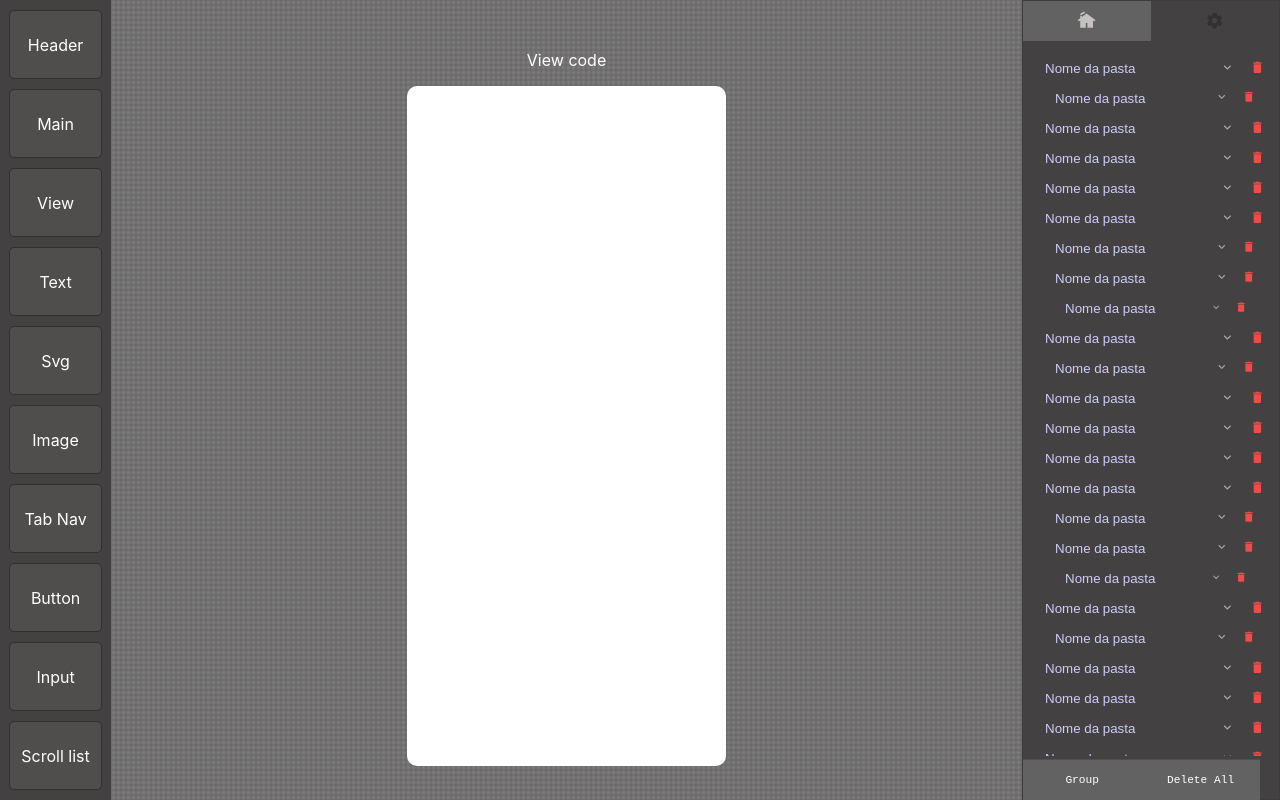
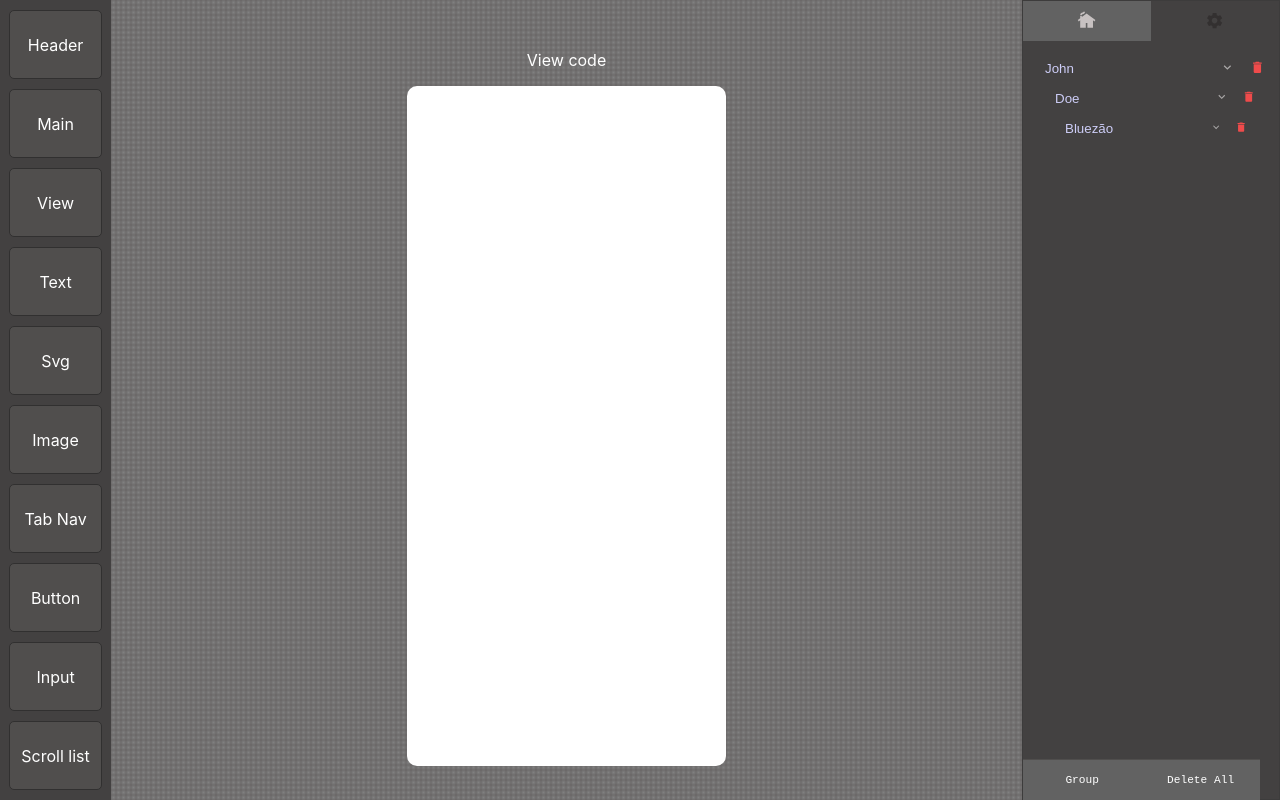
Before and after one commit to GabrielDavid1/GDTools, a Next.js app: page / in a window 1280 px wide. Built offline with nearby package versions, Linux system fonts and the light colour scheme.

Commit message:
delete function has implements

```diff
--- a/components/Settings/Tree/List/index.tsx
+++ b/components/Settings/Tree/List/index.tsx
@@ -1,21 +1,27 @@
 //React
 import React, { useState } from 'react';
+import { useFuncs } from '../../../../contexts/Functionalities';
+import { Funcs } from '../../../../types/Funcs';
 
 interface Props {
+  id:string;
+  nodes:Funcs;
   inputName:string;
   setInputName: React.Dispatch<React.SetStateAction<string>>;
   children?: React.ReactNode;
 }
 
 export default function ElementList ({
+  id,
+  nodes,
   inputName,
   setInputName,
-  children
+  children,
 }:Props){
-
- return (
+  const { deleteNode } = useFuncs();
+  return (
     <div className="element-list">
-      <div className="content">
+      <div className="content" onClick={() => {deleteNode(nodes)}}>
         <input type="text" value={inputName} onChange={(e) => setInputName(e.target.value)}/>
         <div className="actions">
           <a>
--- a/components/Settings/Tree/index.tsx
+++ b/components/Settings/Tree/index.tsx
@@ -1,132 +1,37 @@
 //React
-import React, { useState } from 'react';
+import React, { useCallback, useState } from 'react';
+
+//Contexts
+import { useFuncs } from '../../../contexts/Functionalities';
+import { Funcs } from '../../../types/Funcs';
 
 //Components
 import ElementList from './List';
 
 export default function Tree (){
- const [inputName, setInputName] = useState<string>('Nome da pasta');
- return (
-    <div className="tree-list">
+  const [inputName, setInputName] = useState<string>('Nome da pasta');
+
+  const { funcs } = useFuncs();
+
+  const renderTree = useCallback((nodes:Funcs, setInputName: React.Dispatch<React.SetStateAction<string>>) => (
+    ((nodes !== undefined )) && (
       <ElementList
-        inputName={inputName}
+        nodes={nodes}
+        key={nodes.id}
+        id={nodes.id}
+        inputName={nodes.name}
         setInputName={setInputName}
       >
-         <ElementList
-            inputName={inputName}
-            setInputName={setInputName}
-         />
+        {Array.isArray(nodes.children)
+          ? nodes.children.map((node) => renderTree(node, setInputName))
+          : null}
       </ElementList>
-      <ElementList
-        inputName={inputName}
-        setInputName={setInputName}
-      />
-      <ElementList
-        inputName={inputName}
-        setInputName={setInputName}
-      />
-      <ElementList
-        inputName={inputName}
-        setInputName={setInputName}
-      />
-      <ElementList
-        inputName={inputName}
-        setInputName={setInputName}
-      >
-         <ElementList
-            inputName={inputName}
-            setInputName={setInputName}
-         />
-         <ElementList
-            inputName={inputName}
-            setInputName={setInputName}
-         >
-           <ElementList
-            inputName={inputName}
-            setInputName={setInputName}
-           />
-         </ElementList>
-      </ElementList>
-      <ElementList
-        inputName={inputName}
-        setInputName={setInputName}
-      >
-         <ElementList
-            inputName={inputName}
-            setInputName={setInputName}
-         />
-      </ElementList>
-      <ElementList
-        inputName={inputName}
-        setInputName={setInputName}
-      />
-      <ElementList
-        inputName={inputName}
-        setInputName={setInputName}
-      />
-      <ElementList
-        inputName={inputName}
-        setInputName={setInputName}
-      />
+    )
+  ), [funcs]);
 
-      <ElementList
-        inputName={inputName}
-        setInputName={setInputName}
-      >
-         <ElementList
-            inputName={inputName}
-            setInputName={setInputName}
-         />
-         <ElementList
-            inputName={inputName}
-            setInputName={setInputName}
-         >
-           <ElementList
-                inputName={inputName}
-                setInputName={setInputName}
-           />
-         </ElementList>
-      </ElementList>
-
-      <ElementList
-        inputName={inputName}
-        setInputName={setInputName}
-      >
-         <ElementList
-            inputName={inputName}
-            setInputName={setInputName}
-         />
-      </ElementList>
-      <ElementList
-        inputName={inputName}
-        setInputName={setInputName}
-      />
-      <ElementList
-        inputName={inputName}
-        setInputName={setInputName}
-      />
-      <ElementList
-        inputName={inputName}
-        setInputName={setInputName}
-      />
-      <ElementList
-        inputName={inputName}
-        setInputName={setInputName}
-      >
-         <ElementList
-            inputName={inputName}
-            setInputName={setInputName}
-         />
-         <ElementList
-            inputName={inputName}
-            setInputName={setInputName}
-         >
-           <ElementList
-            inputName={inputName}
-            setInputName={setInputName}
-           />
-         </ElementList>
-      </ElementList>
+  return (
+    <div className="tree-list">
+      {renderTree(funcs[0], setInputName)}
     </div>
- )
+  );
 }
--- a/contexts/Functionalities.tsx
+++ b/contexts/Functionalities.tsx
@@ -1,13 +1,20 @@
-import React, {
+  //React
+  import React, {
     createContext,
     useState,
     useContext,
-    ReactNode
+    ReactNode,
+    useEffect
   } from "react";
 
+  //Types
+  import { Funcs } from "../types/Funcs";
+
   type FunctionalitiesContextData = {
-    funcs: boolean;
-    setFuncs: (param: boolean) => void;
+    funcs: Funcs[];
+    setFuncs: (param: Funcs[]) => void;
+    deleteNode: (obj:Funcs) => void;
+
   }
 
   type AuthProviderProps = {
@@ -16,12 +23,52 @@ import React, {
 
   export const FunctionalitiesContext = createContext({} as FunctionalitiesContextData);
 
-  function AuthProvider({ children }: AuthProviderProps) {
-    const [funcs, setFuncs] = useState(false);
+  function FunctionalitiesProvider({ children }: AuthProviderProps) {
+    const [funcs, setFuncs] = useState<Funcs[]>([]);
+
+    useEffect(() => {
+      setFuncs([{
+        id: '0',
+        name: 'John',
+        type:'header',
+        children: [
+            {
+                id: '1',
+                name: 'Doe',
+                type:'main',
+                children: [
+                    {
+                        id: '2',
+                        name: 'Bluezão',
+                        type:'View',
+                        children: [],
+                        index: 2,
+                        path: [0,1],
+                    },
+                ],
+                index: 1,
+                path: [0],
+            },
+        ],
+        index: 0,
+        path: [0],
+      }]);
+    },[])
+
+    function deleteNode (obj:Funcs) {
+      const target = JSON.stringify(obj);
+      const base = JSON.stringify(funcs);
+      const result = JSON.parse(base.replace(target, ''));
+      setFuncs(result);
+    }
+
+
 
     return (
       <FunctionalitiesContext.Provider value={{
-        funcs, setFuncs
+        funcs, setFuncs,
+        deleteNode,
+
       }}>
         {children}
       </FunctionalitiesContext.Provider>
@@ -30,8 +77,7 @@ import React, {
 
   function useFuncs() {
     const context = useContext(FunctionalitiesContext);
-
     return context;
   }
 
-  export { AuthProvider, useFuncs };
+  export { FunctionalitiesProvider, useFuncs };
--- a/next.config.js
+++ b/next.config.js
@@ -2,6 +2,10 @@
 const nextConfig = {
   reactStrictMode: true,
   swcMinify: true,
+  experimental: {
+    // Enables the styled-components SWC transform
+    styledComponents: true
+  }
 }
 
 module.exports = nextConfig
--- a/package.json
+++ b/package.json
@@ -20,6 +20,7 @@
     "@types/react": "18.0.15",
     "@types/react-dom": "18.0.6",
     "@types/styled-components": "^5.1.25",
+    "babel-plugin-styled-components": "^2.0.7",
     "eslint": "8.20.0",
     "eslint-config-next": "12.2.2",
     "typescript": "4.7.4"
--- a/pages/_app.tsx
+++ b/pages/_app.tsx
@@ -3,9 +3,14 @@ import '../styles/globals.scss'
 
 //Providers
 import type { AppProps } from 'next/app'
+import { FunctionalitiesProvider } from '../contexts/Functionalities'
 
 function MyApp({ Component, pageProps }: AppProps) {
-  return <Component {...pageProps} />
+  return (
+    <FunctionalitiesProvider>
+     <Component {...pageProps} />
+    </FunctionalitiesProvider>
+  )
 }
 
 export default MyApp
--- a/types/Funcs.ts
+++ b/types/Funcs.ts
@@ -13,8 +13,8 @@ export interface Funcs {
     id: string;
     name: string;
     type:string;
-    config: Config;
-    children: Funcs[];
+    config?: Config;
+    children?: Funcs[];
     index:number;
     path: number[];
 }
```
Also changed, not shown: 1 other file (tests, documents, lock files or other folders).
